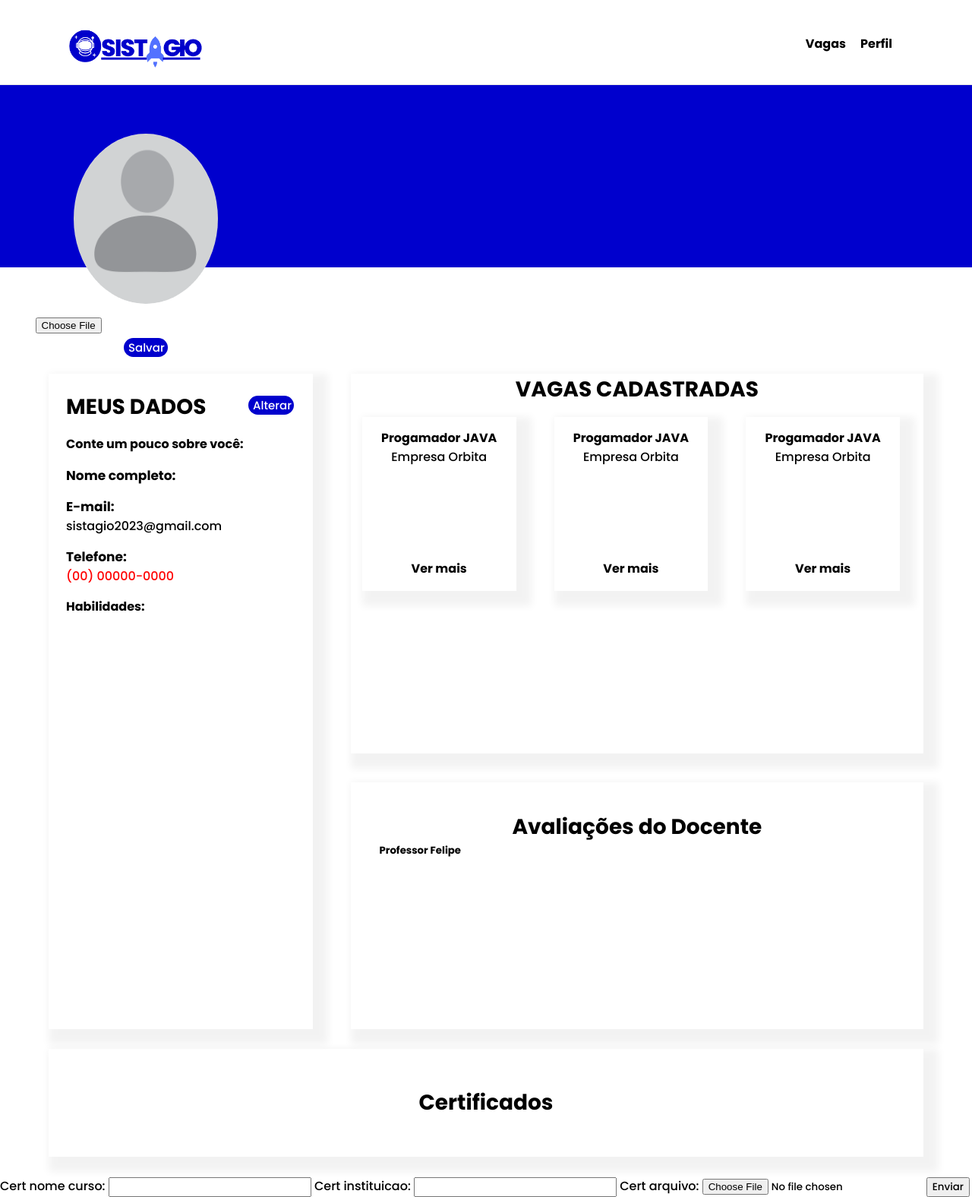
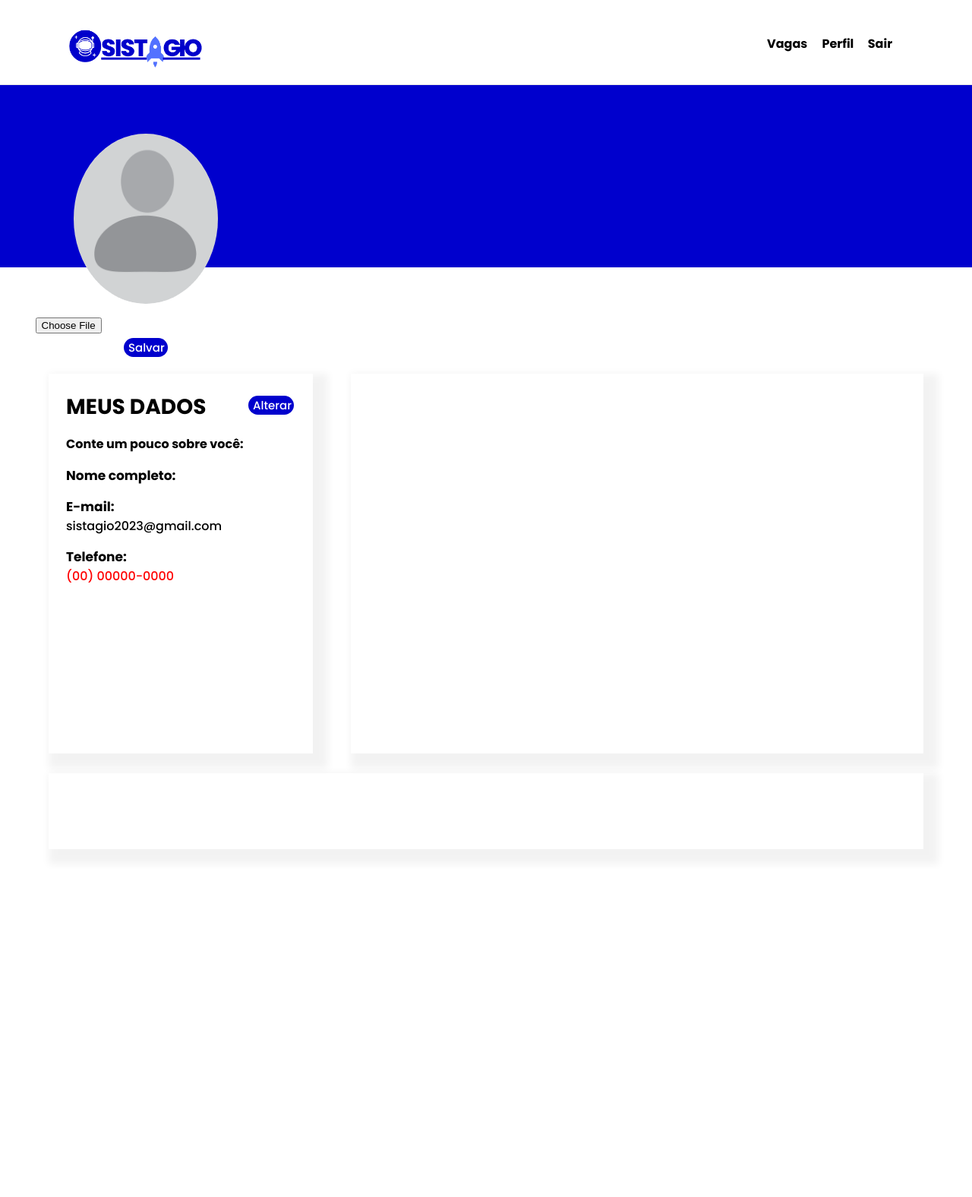
Before and after one commit to Thiag0nery/Sistagio, a Django app: page /perfil/ in a window 1280 px wide. Shown: the whole page at 76% size. After the commit the page ends 1126 px from the top, so only its background shows below. Run offline with Django 4.2, Linux system fonts and the light colour scheme; a user stored in the database is signed in; data comes from the database, SQL or seed files in the repository.

Commit message:
Atualização

```diff
--- a/home/forms.py
+++ b/home/forms.py
@@ -102,8 +102,9 @@
         tipo_usuario  = self.cleaned_data.get('tipo_usuario')
         cpf_cnpj = self.cleaned_data.get('cpf_cnpj')
         matricula =  self.cleaned_data.get('matricula')
-        matricula = matricula.replace('.','').replace(',','').replace('-','')
-        matricula = int(matricula)
+        if matricula:
+            matricula = matricula.replace('.','').replace(',','').replace('-','')
+            matricula = int(matricula)
         print(matricula)
         cpf_cnpj_banco = PerfilUser.objects.filter(cpf_cnpj=cpf_cnpj).first()
 
--- a/home/templates/home/cadastro.html
+++ b/home/templates/home/cadastro.html
@@ -100,7 +100,7 @@
                               container_matricula.style.display = "block";
                                 console.log("Foi selecionado o aluno");
                                 label.textContent = "CPF";
-                                inp_matricula.setAttribute('required', 'true');
+                                inp_matricula.setAttribute('required', true);
                                 label_instituicao.textContent = "Nome Completo"
                                 name_placeholder.placeholder = 'Nome Completo'
                               } else if (selectedValue === "E" || selectedValue === "I") {
--- a/home/urls.py
+++ b/home/urls.py
@@ -7,4 +7,5 @@
     path('', views.Home.as_view(), name='inicial'),
     path('login/', views.Login.as_view(), name='login'),
     path('cadastro/', views.Cadastro.as_view(), name='cadastro'),
+    path('logout/', views.Logout.as_view(), name='logout'),
 ]
--- a/home/views.py
+++ b/home/views.py
@@ -141,3 +141,8 @@
                 login(self.request, user=usuario)"""
 
         return redirect('home:login')
+
+class Logout(View):
+    def get(self, *args,**kwargs):
+        logout(self.request)
+        return redirect('home:inicial')
--- a/perfil/forms.py
+++ b/perfil/forms.py
@@ -47,7 +47,7 @@
     class Meta:
         model = PostVagas
         fields = '__all__'
-        exclude = ('vag_perfil_fk',)
+        exclude = ('vag_usuario_fk',)
 class Tabela_csv(forms.ModelForm):
     class Meta:
         model = models.Aluno_Csv
--- a/perfil/models.py
+++ b/perfil/models.py
@@ -12,12 +12,14 @@
     per_foto = models.FileField(upload_to='fotos_usuario/%Y/%m/', null=True, blank=True)
     per_detalhe = models.CharField(max_length=255, blank=True )
 
+    def __str__(self):
+        return self.per_pessoa_fk.username
 class Certificados(models.Model):
     cert_cod = models.BigAutoField(primary_key=True)
     cert_nome_curso = models.CharField(max_length=75)
     cert_instituicao = models.CharField(max_length=50)
     cert_arquivo = models.FileField(upload_to='certificados/%Y/%m/',null=True,blank=True)
-    cert_pessoa_fk = models.ForeignKey(User, on_delete=models.CASCADE,verbose_name='Usuario')
+    cert_pessoa_fk = models.ForeignKey(PerfilUser, on_delete=models.CASCADE,verbose_name='Usuario')
 
 class Aluno_Csv(models.Model):
     alu_codigo = models.BigAutoField(primary_key=True)
--- a/perfil/templates/perfil/perfil.html
+++ b/perfil/templates/perfil/perfil.html
@@ -13,14 +13,6 @@
     {% endfor %}
 </ul>
 {% endif %}
-<!-- Usuario Fazendo a atualizações do perfil dele -->
-<!--
-<form method="POST" action="">
-{% csrf_token %}
-        {{ perfil }}
-     <button type="submit" name="botao-perfil">Enviar</button>
-</form>
--->
 
 {% block style %}<link rel="stylesheet" href="{% static 'perfil.css'%}">{% endblock %}
  <main class="main">
@@ -61,7 +53,7 @@
                     <div class="descricao">
                         <h4 class="text-descricao">Conte um pouco sobre você:</h4>
                         <textarea name="{{perfil.per_datlhe.name}}" class="textarea-descricao" placeholder="O melhor aluno do Sistagio!"
-                            c></textarea>
+                            ></textarea>
                     </div>
                     <div class="dados-pessoais">
                         <label for="" class="text-dados">Nome completo:</label>
@@ -113,63 +105,114 @@
                         {% if perfilPessoa.per_tell%} {{perfilPessoa.per_tell}} {%endif%}
                         </p>
                     </div>
+                      {% if perfilPessoa.tipo == 'A' %}
                     <div class="descricao">
                         <h4 class="text-descricao">Habilidades:</h4>
                         <p>{{perfilPessoa.per_detalhe}}</p>
                     </div>
+                    {%endif%}
 
                 </div>
             </div>
             <div class="box-vagas">
                 <div class="container-vagas-cadastradas">
-                    <h3 class="title-meio-h3">VAGAS CADASTRADAS</h3>
+                    <h3 class="title-meio-h3">{% if perfilPessoa.tipo == 'A' %}VAGAS CADASTRADAS{%endif%}
+                    {% if perfilPessoa.tipo == 'E' %}VAGAS LANÇADAS{%endif%}
+                    </h3>
                     <div class="card-vagas">
                         {% for Vaga in vaga_cadastradas%}
-                        <p>{{Vaga.vcad_perfil_fk.tipo}}</p>
-
-                        {%endfor%}
                         <div class="itens-card-vagas">
-                            <h4 class="title-card-vagas">Progamador JAVA</h4>
-                            <p class="descricao-vaga">Empresa Orbita</p>
+                            <h4 class="title-card-vagas">{{Vaga.vcad_postVaga_fk.vag_nome}}</h4>
+                            <p class="descricao-vaga">{{Vaga.vcad_postVaga_fk.vag_usuario_fk.first_name}}</p>
                             <div class="div-btn-ver-mais">
                                 <a href="" class="btn-ver-mais">
                                     <p class="text-ver-mais"> Ver mais</p>
                                 </a>
                             </div>
                         </div>
+                        {%endfor%}
 
-                        <div class="itens-card-vagas">
-                            <h4 class="title-card-vagas">Progamador JAVA</h4>
-                            <p class="descricao-vaga">Empresa Orbita</p>
-                            <div class="div-btn-ver-mais">
-                                <a href="" class="btn-ver-mais">
-                                    <p class="text-ver-mais"> Ver mais</p>
-                                </a>
-                            </div>
-                        </div>
-                        <div class="itens-card-vagas">
-                            <h4 class="title-card-vagas">Progamador JAVA</h4>
-                            <p class="descricao-vaga">Empresa Orbita</p>
-                            <div class="div-btn-ver-mais">
-                                <a href="" class="btn-ver-mais">
-                                    <p class="text-ver-mais"> Ver mais</p>
-                                </a>
-                            </div>
-                        </div>
+
+
+
                     </div>
                 </div>
+                {% if perfilPessoa.tipo == 'A' %}
                 <div class="container-avaliacao">
                     <h4 class="title-meio-h3">Avaliações do Docente</h4>
                     <div class="box-avaliacao">
                         <h5 class="text-docente">Professor Felipe</h5>
                     </div>
                 </div>
+                {%endif%}
 
             </div>
         </div>
         <div class="container-certificados">
             <div class="titulo-certificados">
+                {% if perfilPessoa.tipo == 'A' %}
                 <h3 class="title-meio-h3">Certificados</h3>
+                <form method="POST" enctype="multipart/form-data">
+                {% csrf_token %}
+                    <label for="id_cert_nome_curso" class="text-dados">Nome do certificado</label>
+                    <input type="text" name="{{certificados.cert_nome_curso.name}}" class="input-dados" id="id_cert_nome_curso">
+                    <label for="id_cert_instituicao" class="text-dados" >Nome da instituição</label>
+                    <input type="text" name="{{certificados.cert_instituicao.name}}" id="id_cert_instituicao" class="input-dados">
+                    <input type="file" name="{{certificados.cert_arquivo.name}}" >
+
+
+                <button type="submit" class="btn-alterar-sobre" name="botao-certificado">Enviar</button>
+                </form>
+                <div class="campo-certificados" style="margin-top: 28px;">
+
+                     {% for certificado in certificados_usuario%}
+                    <div class="style-certificado" style="display: flex;justify-content: center;align-items: center;margin-top: 20px;">
+
+                        <div class="certificado-informacao" style="width:50%;">
+                        <p>Nome do curso: {{certificado.cert_nome_curso}}</p>
+                    <p>Nome da instituição: {{certificado.cert_instituicao}}</p>
+                    </div>
+                    <img src="{{certificado.cert_arquivo.url}}" style="width:25%;">
+
+                    </div>
+
+                {%endfor%}
+
+                </div>
+
+                {%endif%}
+
+                {% if  perfilPessoa.tipo == 'E' %}
+                <h3 class="title-meio-h3">Postar vaga</h3>
+                <form method="POST" action="">
+                {% csrf_token %}
+
+                     <label for="id_vag_nome" class="text-dados">Nome da vaga</label>
+                    <input type="text" name="{{post.vag_nome.name}}" class="input-dados" id="id_vag_nome">
+
+                    <label for="id_vag_tell" class="text-dados">Telefone</label>
+                    <input type="text" name="{{post.vag_tell.name}}" class="input-dados" id="id_vag_tell" value="
+                        {% if perfilPessoa.per_tell%} {{perfilPessoa.per_tell}} {%endif%}">
+
+                    <label for="id_vag_email" class="text-dados">Email</label>
+                    <input type="email" name="{{post.vag_email.name}}" class="input-dados" id="id_vag_email">
+
+                    <label for="id_vag_endereco" class="text-dados">Endereço</label>
+                    <input type="text" name="{{post.vag_endereco.name}}" class="input-dados" id="id_vag_endereco">
+
+                    <label for="id_vag_descricao" class="text-dados">Descrição</label>
+                    <input type="text" name="{{post.vag_descricao.name}}" class="input-dados" id="id_vag_descricao">
+
+
+                    <label for="id_vag_funcao" class="text-dados">Função</label>
+                    <input type="text" name="{{post.vag_funcao.name}}" class="input-dados" id="id_vag_funcao">
+
+                    <label for="id_vag_beneficio" class="text-dados">Beneficio</label>
+                    <input type="text" name="{{post.vag_beneficio.name}}" class="input-dados" id="id_vag_beneficio">
+
+                <button type="submit" name="botao-vag" class="btn-alterar-sobre">Enviar</button>
+                </form>
+                {%endif%}
             </div>
         </div>
 
@@ -177,19 +220,9 @@
     </main>
 
 
-<form method="POST" enctype="multipart/form-data">
-    {% csrf_token %}
-    {{ certificados }}
-    <button type="submit" name="botao-certificado">Enviar</button>
-</form>
 
-{% if  perfilPessoa.tipo == 'E' %}
-<form method="POST" action="">
-{% csrf_token %}
-    {{ post }}
-     <button type="submit" name="botao-vag">Enviar</button>
-</form>
-{%endif%}
+
+
 
 {% if  perfilPessoa.tipo == 'I' %}
 
@@ -210,10 +243,7 @@
     <label for="senha_docente">Confirmação de Senha </label>
     {{docente_formulario.senha_docente2}}
 
-    <!--<input type="text" name="inp-nome-docente">
-    <input type="text" name="inp-email-docente">
-    <input type="text" name="inp-senha-docente">
-    <input type="text" name="inp-cpf-docente">-->
+
     <button type="submit" name="btn-docente">Enviar</button>
 </form>
 
--- a/perfil/views.py
+++ b/perfil/views.py
@@ -14,14 +14,18 @@
     def setup(self, *args, **kwargs):
         super().setup(*args, **kwargs)
 
-
+        # Essa variavel permite pega o perfil do usuario no banco
         self.perfil = models.PerfilUser.objects.filter(
             per_pessoa_fk=self.request.user
         ).first()
 
+        # Essa variavel permite pegar as vagas que o aluno se inscreveu
         self.vagaCadastradas = Vaga_cadastradas.objects.filter(vcad_perfil_fk=self.perfil)
+
+        self.certificado = models.Certificados.objects.filter(cert_pessoa_fk=self.perfil)
+
         print(self.perfil)
-        print(self.vagaCadastradas)
+
         self.informacoes = {
             'perfil': forms.PerfilForms(
                 data=self.request.POST or None,
@@ -35,6 +39,7 @@
             'certificados': forms.CertificadoForms(
                 data=self.request.POST or None
             ),
+            'certificados_usuario':self.certificado,
             'post': forms.PostVagasForms(
                 data=self.request.POST or None
             ),
@@ -56,11 +61,6 @@
 
 
     def post(self, *args, **kwargs):
-        botao_perfil = self.request.POST.get('botao-perfil')
-        botao_certificado = self.request.POST.get('botao-certificado')
-        botao_vag = self.request.POST.get('botao-vag')
-        botao_csv = self.request.POST.get('botao-csv')
-
         usuario = get_object_or_404(
             User, username=self.request.user.username)
 
@@ -88,25 +88,25 @@
             usuario.save()
             return redirect('perfil:perfil')
 
-        if botao_certificado:
-            print(bool(self.usuarioPerfil.is_valid()))
-            """ PRECISSA REPARO - NULL NOS  CAMPOS"""
+        if 'botao-certificado' in self.request.POST:
             documento = self.request.FILES.get('cert_arquivo')
             arquivo = self.certificado.save(commit=False)
-            arquivo.cert_pessoa_fk = usuario
+            arquivo.cert_pessoa_fk = self.perfil
             arquivo.cert_arquivo = documento
             arquivo.save()
-            print(documento,"a")
-        if botao_vag:
-            self.perfil = models.PerfilUser.objects.filter(
-                per_pessoa_fk=self.request.user
-            ).first()
-            #pk_perfil = get_object_or_404(models.PerfilUser, per_pessoa_fk=self.request.user.username)
+            return redirect('perfil:perfil')
+        if 'botao-vag'  in self.request.POST:
+            post = self.postvaga.save(commit=False)
+            post.vag_usuario_fk =  usuario
+            post.save()
 
-            post = self.postvaga.save(commit=False)
-            post.vag_perfil_fk = self.perfil
-            post.save()
-        print(bool(botao_csv))
+            objeto = Vaga_cadastradas(
+                vcad_perfil_fk=self.perfil,
+                vcad_postVaga_fk=post
+            )
+            objeto.save()
+
+            return redirect('perfil:perfil')
 
         if 'botao-csv' in self.request.POST:
 
--- a/templates/parcias/_header.html
+++ b/templates/parcias/_header.html
@@ -7,7 +7,7 @@
             <div class="menu">
 
 
-                {% if user.is_anonumous%}
+                {% if not request.user.is_authenticated%}
                 <a href="{% url 'home:inicial' %}" id="home_header"> Home</a>
                 <a href="{% url 'home:login' %}" id="login_header"> Login</a>
 
@@ -15,9 +15,10 @@
                 <a href="{% url 'home:cadastro' %}" id="cadastro_header"> Cadastro </a>
                 {%endif%}
 
-                {% if user.is_authenticated%}
+                {% if request.user.is_authenticated%}
                     <a href="{% url 'post_vagas:homepage' %}" id="vagas_header">Vagas</a>
-                  <a href="{% url 'perfil:perfil' %}" id="perfil_header"> Perfil </a>
+                    <a href="{% url 'perfil:perfil' %}" id="perfil_header"> Perfil </a>
+                    <a href="{% url 'home:logout' %}">Sair</a>
                 {%endif%}
             </div>
             <!--menu-->
```
Also changed, not shown: post_vagas/models.py (+8 -7 lines), db.sqlite3, media/certificados/2023/05/1.png (added), media/certificados/2023/05/Captura_de_tela_2023-02-25_124640.png (added), media/certificados/2023/05/Captura_de_tela_2023-02-26_115722.png (added), media/fotos_usuario/2023/05/imagem_2023-05-23_161935664.png (added), media/fotos_usuario/2023/05/imagem_2023-05-23_162158069.png (added), perfil/migrations/0016_alter_certificados_cert_pessoa_fk.py (added), post_vagas/migrations/0005_alter_postvagas_vag_perfil_fk.py (added), post_vagas/migrations/0006_rename_vag_perfil_fk_postvagas_vag_usuario_fk.py (added), post_vagas/migrations/0007_alter_postvagas_vag_beneficio_and_more.py (added).
